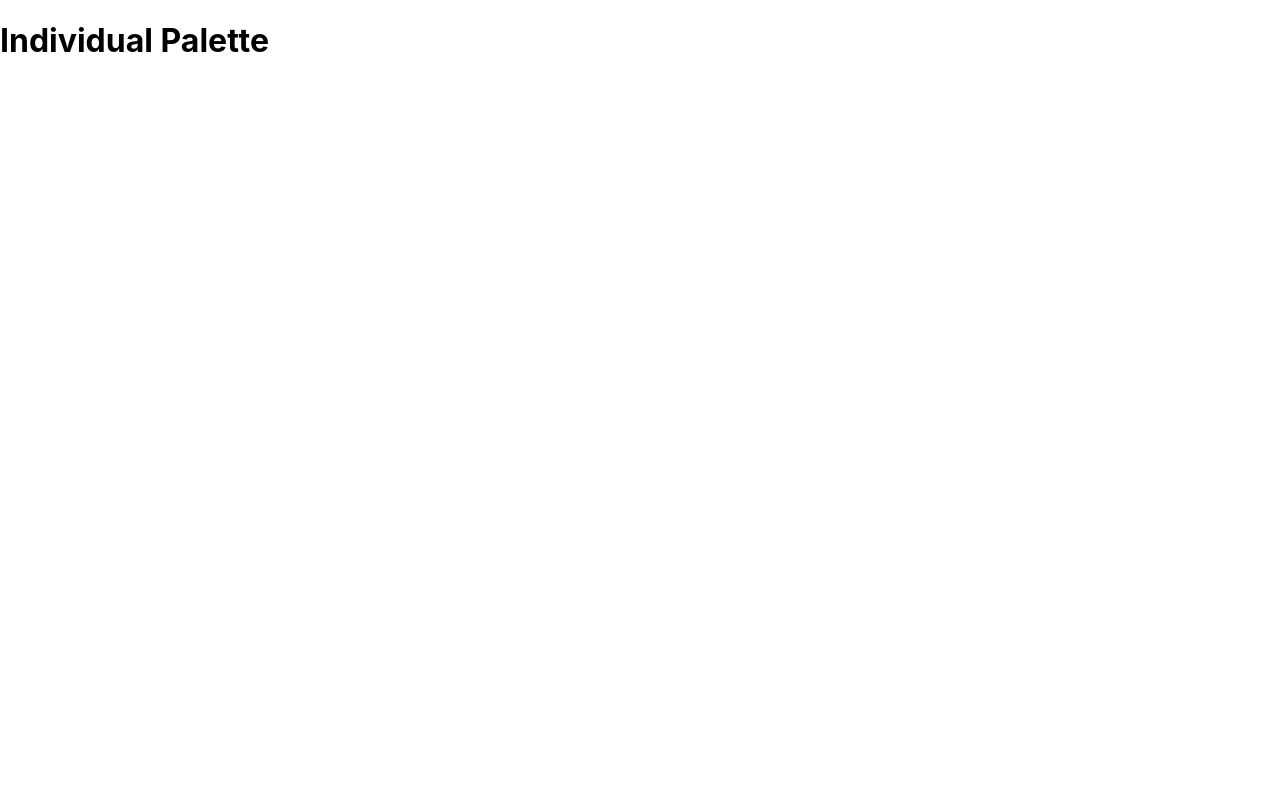
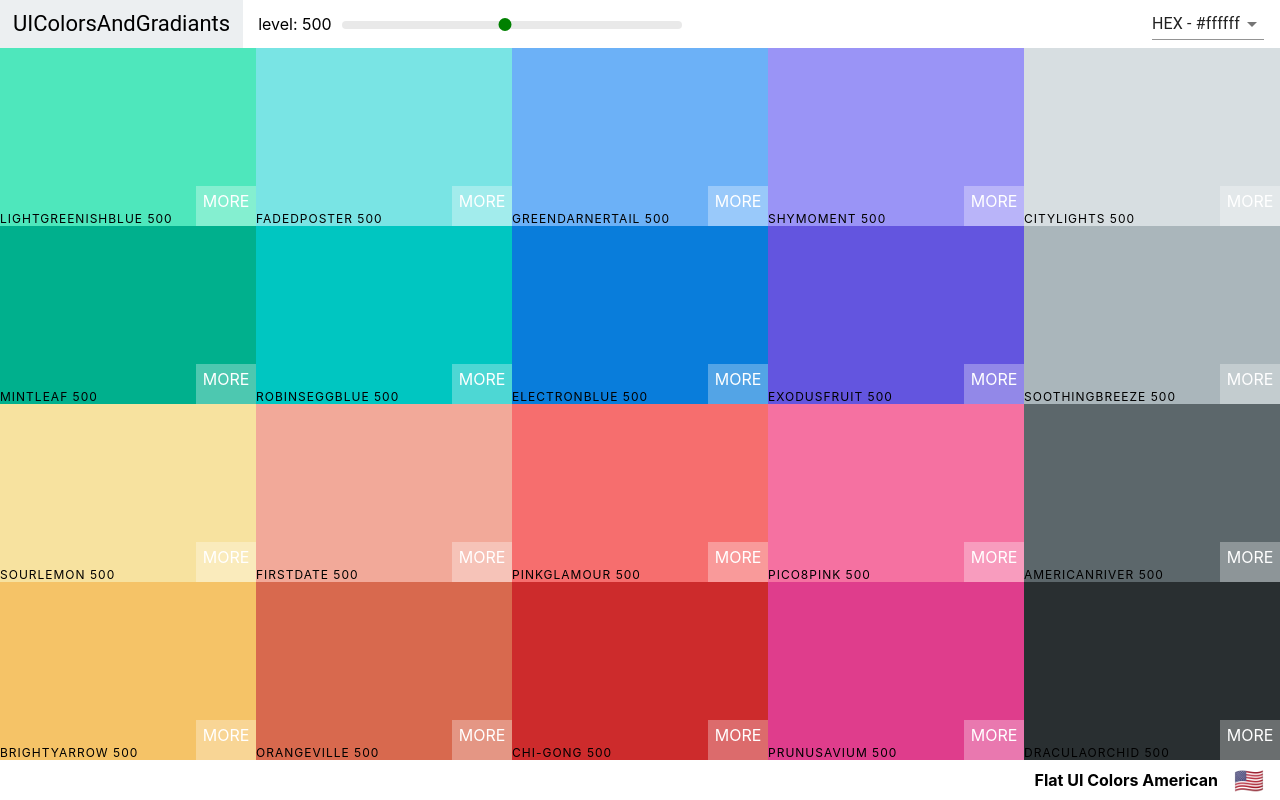
Before and after one commit to prajwaljoshi1/DesignResources, a React (Create React App) app: page /palette/flat-ui-colors-american in a window 1280 px wide. Built offline with nearby package versions, Linux system fonts and the light colour scheme; the HTML template or start-up script is replaced by a standard one.

Commit message:
added PaletteList component, link and routes for palette page

```diff
--- a/src/App.jsx
+++ b/src/App.jsx
@@ -3,18 +3,27 @@ import {Route, Switch} from 'react-router-dom'
 
 import seedColors from './seedColors';
 import Palette from './components/Palette';
+import PaletteList from './components/PaletteList';
 import {generatePalette} from './colorHelper';
 
 class App extends Component {
 
+  findPalette(id) {
+    return seedColors.find((palette)=>{
+      return palette.id === id;
+    })
+  }
+
   render(){
     return (
       <Switch>
-        <Route exact path="/" render={()=> <h1>Palette List</h1>}/>
+        <Route exact path="/" render={()=> <PaletteList palettes={seedColors}/>}/>
         <Route
           exact
           path="/palette/:id"
-          render={()=> <h1>Individual Palette</h1>}
+          render={ routeProps =>
+            (<Palette palette={generatePalette(this.findPalette(routeProps.match.params.id))} />)
+         }
         />
       </Switch>
       // <div>
--- a/src/components/Navbar.jsx
+++ b/src/components/Navbar.jsx
@@ -1,5 +1,5 @@
 import React, { Component } from 'react'
-
+import { Link } from 'react-router-dom';
 import Slider from 'rc-slider';
 import 'rc-slider/assets/index.css';
 
@@ -42,7 +42,7 @@ class Navbar extends Component {
     return (
       <header className="navbar">
         <div className="logo">
-          <a href="/">UiColorsAndGradiants</a>
+          <Link to="/">UIColorsAndGradiants</Link>
         </div>
         <div className="slider-container">
           <span>level: {level}</span>
--- /dev/null
+++ b/src/components/PaletteList.jsx
@@ -0,0 +1,14 @@
+import React, { Component } from 'react';
+import { Link } from 'react-router-dom';
+
+export default class PaletteList extends Component {
+  render() {
+    const { palettes } = this.props;
+    return (
+      <div>
+        <h1>UIColorsAndGradiants</h1>
+         {palettes.map( p =>  <p><Link to={`/palette/${p.id}`}>{p.paletteName}</Link></p>)}
+      </div>
+    )
+  }
+}
```
